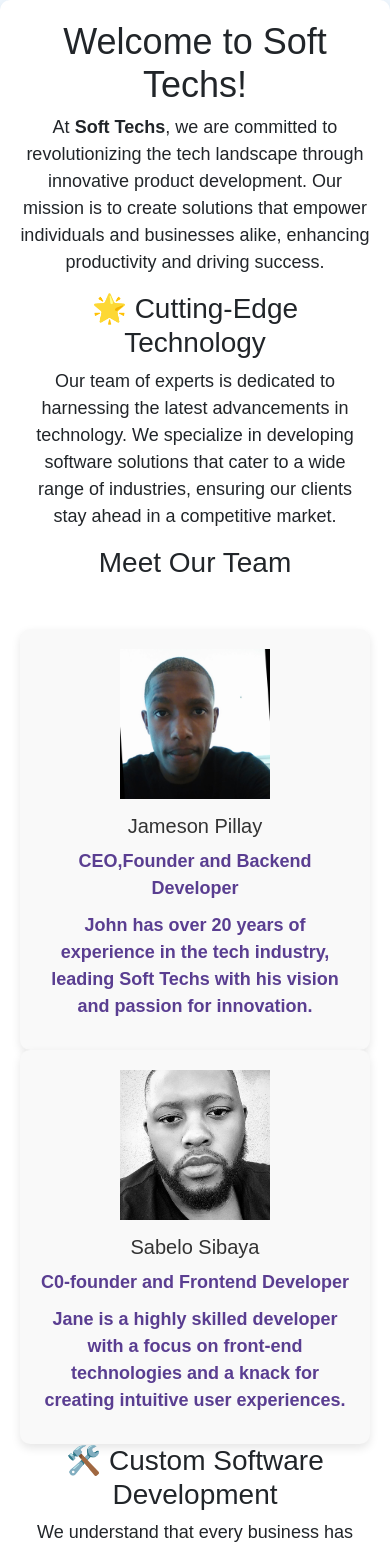
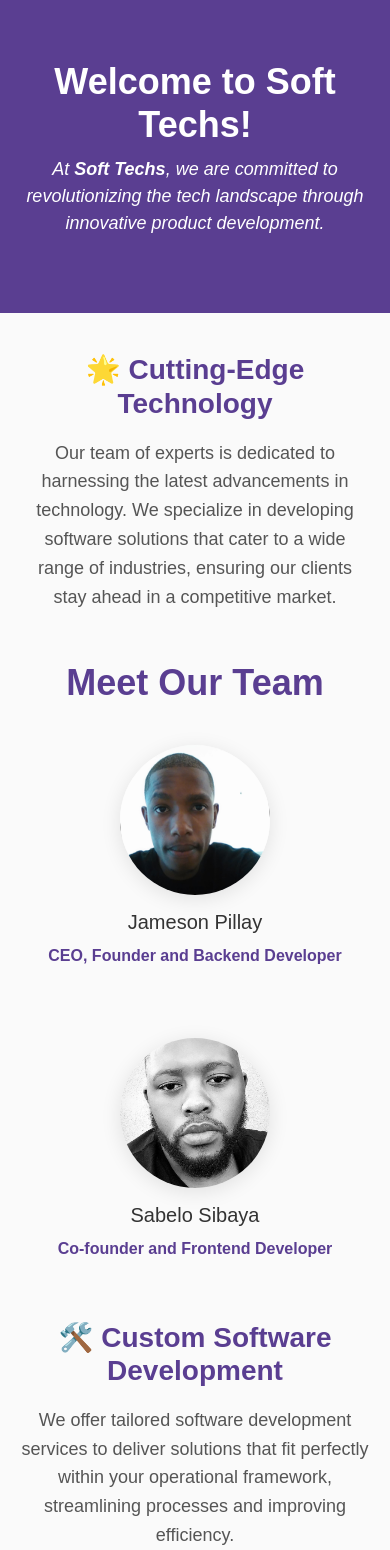
Before and after one commit to Sabelodone/soft-techs, a React (Create React App) app in the folder soft-techs/: page /learn-more in a window 390 px wide. Shown: the top 1550 px of the page. Built offline with nearby package versions, Linux system fonts and the light colour scheme.

Commit message:
Remove background color from learn-more button and update text color for better visibility.

```diff
--- a/soft-techs/src/components/LearnMorePage.css
+++ b/soft-techs/src/components/LearnMorePage.css
@@ -1,34 +1,33 @@
 .learn-more-page {
-    padding: 40px;
-    font-family: 'Arial', sans-serif;
-    background-color: #ffffff;
-    border-radius: 10px;
-    box-shadow: 0 4px 15px rgba(0, 0, 0, 0.1);
-    max-width: 1100px; /* Increased width to accommodate team members section */
-    margin: auto;
-    text-align: center; /* Center all text inside the learn-more-page */
+    padding: 0;
+    background-color: #fafafa; /* Light background for the overall page */
+    max-width: 100%; /* Full-width layout */
+    margin: 0 auto; /* Center content */
 }
 
 .header {
     text-align: center;
     margin-bottom: 40px;
+    padding: 60px 20px; /* Increased padding for a more spacious header */
+    background-color: #5a3e91; /* Purple background for header */
+    color: #ffffff;
 }
 
 .header h1 {
-    color: #333333;
     font-size: 48px; /* Larger font size */
-    font-weight: 900; /* Increased font weight */
-    text-align: center;
+    font-weight: 900; /* Bold font weight */
+    margin: 0;
 }
 
 .tagline {
-    color: #5a3e91;
     font-size: 22px;
     font-style: italic;
     margin-top: 10px;
+    color: #ffffff;
 }
 
 .content {
+    padding: 0 20px;
     margin-bottom: 40px;
 }
 
@@ -36,58 +35,51 @@
     color: #5a3e91;
     margin-top: 30px;
     font-size: 36px; /* Larger font size */
-    font-weight: 800; /* Increased font weight */
-    border-bottom: 2px solid #5a3e91;
+    font-weight: 800;
     padding-bottom: 10px;
-    text-align: center;
+    text-align: center; /* Center align text */
 }
 
 .content p {
     color: #555555;
-    line-height: 1.8; /* Slightly increased line height */
+    line-height: 1.6; /* Adjusted for improved readability */
     margin-bottom: 20px;
-    font-size: 20px; /* Larger font size */
-    font-weight: 500; /* Increased font weight */
+    font-size: 20px;
+    font-weight: 500;
     text-align: center;
 }
 
 /* Team Section */
 .team-section {
     margin-top: 50px;
-}
-
-.team-section h2 {
-    color: #5a3e91;
-    font-size: 36px; /* Larger font size */
-    font-weight: 800; /* Increased font weight */
-    border-bottom: 2px solid #5a3e91;
-    padding-bottom: 10px;
-    text-align: center;
-    margin-bottom: 40px;
+    padding: 0 20px;
 }
 
 .team-members {
     display: flex;
     flex-wrap: wrap;
-    justify-content: space-around;
-    gap: 30px; /* Gap between team members */
-    margin-bottom: 40px;
+    justify-content: space-around; /* Adjusted to provide more space between members */
+    gap: 20px;
 }
 
 .team-member {
     text-align: center;
-    flex: 0 1 250px; /* Flex property to handle responsive layouts */
-    background-color: #f9f9f9; /* Light background for member card */
-    border-radius: 10px;
-    padding: 20px;
-    box-shadow: 0 4px 10px rgba(0, 0, 0, 0.1); /* Soft shadow for card */
+    flex: 0 1 250px; /* Flex basis for team members */
+    transition: transform 0.3s; /* Smooth scaling on hover */
+    padding: 20px; /* Add padding for spacing */
+}
+
+.team-member:hover {
+    transform: translateY(-5px); /* Slight lift effect on hover */
 }
 
 .team-member img {
     width: 150px;
     height: 150px;
-    object-fit: cover; /* Ensure image fits well */
+    object-fit: cover;
     margin-bottom: 15px;
+    border-radius: 50%; /* Circular images */
+    box-shadow: 0 4px 20px rgba(0, 0, 0, 0.1); /* Increased shadow for better focus */
 }
 
 .team-member h3 {
@@ -115,9 +107,9 @@
     display: block;
     text-align: center;
     margin: 20px auto;
+    box-shadow: 0 4px 12px rgba(0, 0, 0, 0.1); /* Added shadow for depth */
 }
 
-/* Button hover effect */
 .learn-more-button:hover {
     background-color: #FF6347;
     transform: scale(1.05);
@@ -125,24 +117,24 @@
 
 /* Responsive adjustments */
 @media (max-width: 600px) {
-    .learn-more-page {
-        padding: 20px;
+    .header h1 {
+        font-size: 36px;
     }
 
-    .learn-more-page h1 {
-        font-size: 36px; /* Adjusted for mobile */
+    .tagline {
+        font-size: 18px; /* Smaller font size for the tagline on small screens */
     }
 
-    .learn-more-page h2 {
-        font-size: 28px; /* Adjusted for mobile */
+    .content h2 {
+        font-size: 28px;
     }
 
-    .learn-more-page p {
-        font-size: 18px; /* Adjusted for mobile */
+    .content p {
+        font-size: 18px;
     }
 
     .team-members {
-        flex-direction: column; /* Stack team members vertically on small screens */
+        flex-direction: column;
         align-items: center;
     }
 
@@ -151,3 +143,16 @@
         padding: 10px 16px;
     }
 }
+
+
+.team-section {
+    text-align: center; /* Center aligns text within the section */
+    margin-top: 50px; /* Space above the team section */
+}
+
+.team-section h2 {
+    color: #5a3e91; /* Set color if needed */
+    font-size: 36px; /* Adjust font size as desired */
+    font-weight: 800; /* Set font weight */
+    margin-bottom: 20px; /* Space below the heading */
+}
--- a/soft-techs/src/components/LearnMorePage.js
+++ b/soft-techs/src/components/LearnMorePage.js
@@ -6,33 +6,41 @@ import './LearnMorePage.css'; // Import CSS for styling
 const teamMembers = [
   {
     name: "Jameson Pillay",
-    position: "CEO,Founder and Backend Developer ",
+    position: "CEO, Founder and Backend Developer",
     imageUrl: "jameson.jpg", // Make sure to add these images to your public folder
-    bio: "John has over 20 years of experience in the tech industry, leading Soft Techs with his vision and passion for innovation.",
+
   },
   {
     name: "Sabelo Sibaya",
-    position: "C0-founder and Frontend Developer",
+    position: "Co-founder and Frontend Developer",
     imageUrl: "IMG_6067.JPG",
-    bio: "Jane is a highly skilled developer with a focus on front-end technologies and a knack for creating intuitive user experiences.",
+
   },
 ];
 
 const LearnMorePage = () => {
   return (
     <div className="learn-more-page">
+      <header className="header">
         <h1>Welcome to Soft Techs!</h1>
-      <p>
-        At <strong>Soft Techs</strong>, we are committed to revolutionizing the tech landscape through innovative product development. Our mission is to create solutions that empower individuals and businesses alike, enhancing productivity and driving success.
+        <p className="tagline">
+          At <strong>Soft Techs</strong>, we are committed to revolutionizing the tech landscape through innovative product development.
         </p>
+      </header>
 
+      <section className="content">
         <h2>🌟 Cutting-Edge Technology</h2>
         <p>
           Our team of experts is dedicated to harnessing the latest advancements in technology. We specialize in developing software solutions that cater to a wide range of industries, ensuring our clients stay ahead in a competitive market.
         </p>
+      </section>
 
+      <section className="team-section">
+      <div class="team-section">
         <h2>Meet Our Team</h2>
-      <div className="team-section">
+      </div>
+
+        <div className="team-members">
           {teamMembers.map((member, index) => (
             <div key={index} className="team-member">
               <img src={member.imageUrl} alt={`${member.name}'s profile`} className="team-member-img" />
@@ -42,10 +50,12 @@ const LearnMorePage = () => {
             </div>
           ))}
         </div>
+      </section>
 
+      <section className="content">
         <h2>🛠️ Custom Software Development</h2>
         <p>
-        We understand that every business has unique needs. That's why we offer tailored software development services to deliver solutions that fit perfectly within your operational framework, streamlining processes and improving efficiency.
+          We offer tailored software development services to deliver solutions that fit perfectly within your operational framework, streamlining processes and improving efficiency.
         </p>
 
         <h2>📊 Data-Driven Insights</h2>
@@ -55,7 +65,7 @@ const LearnMorePage = () => {
 
         <h2>💻 User-Centric Design</h2>
         <p>
-        At Soft Techs, we prioritize user experience. Our design philosophy revolves around creating intuitive interfaces that enhance usability, ensuring that your technology is as enjoyable to use as it is powerful.
+          Our design philosophy revolves around creating intuitive interfaces that enhance usability, ensuring that your technology is as enjoyable to use as it is powerful.
         </p>
 
         <h2>🚀 Join Our Journey</h2>
@@ -67,15 +77,15 @@ const LearnMorePage = () => {
         <p>
           Ready to take your technology to the next level? Contact us today to learn more about how Soft Techs can help your business thrive in the digital age.
         </p>
+      </section>
 
-      <h2>Get Started with Soft Techs!</h2>
-      <p>
-        Explore our range of products and services designed to empower your business. Together, let’s create a future where technology enhances every aspect of life.
-      </p>
+      <footer className="footer">
+
 
         <Link to="/products">
-        <button className="learn-more-button">Services</button>
+          <button className="learn-more-button" aria-label="Learn more about our services">Services</button>
         </Link>
+      </footer>
     </div>
   );
 };
```
Lines whose indentation alone changed are shown as unchanged.
